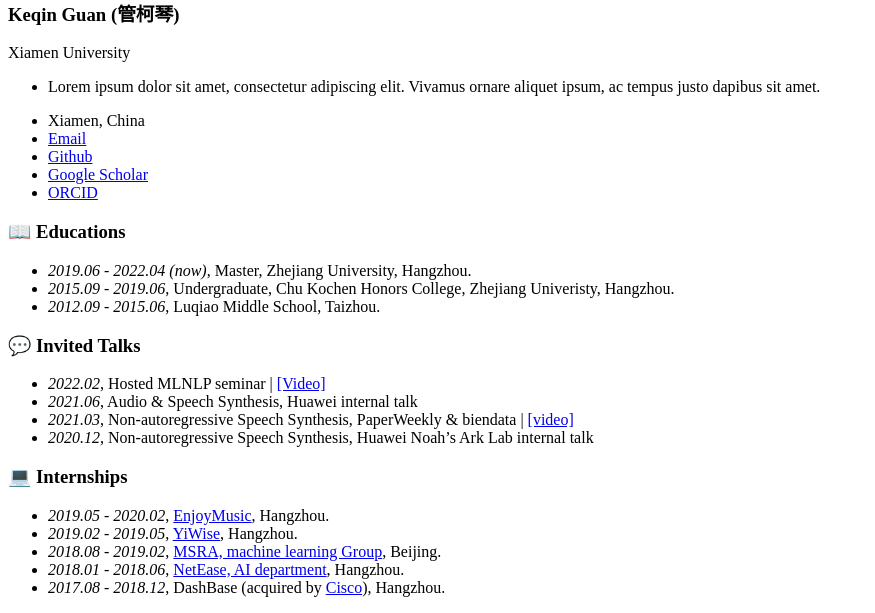
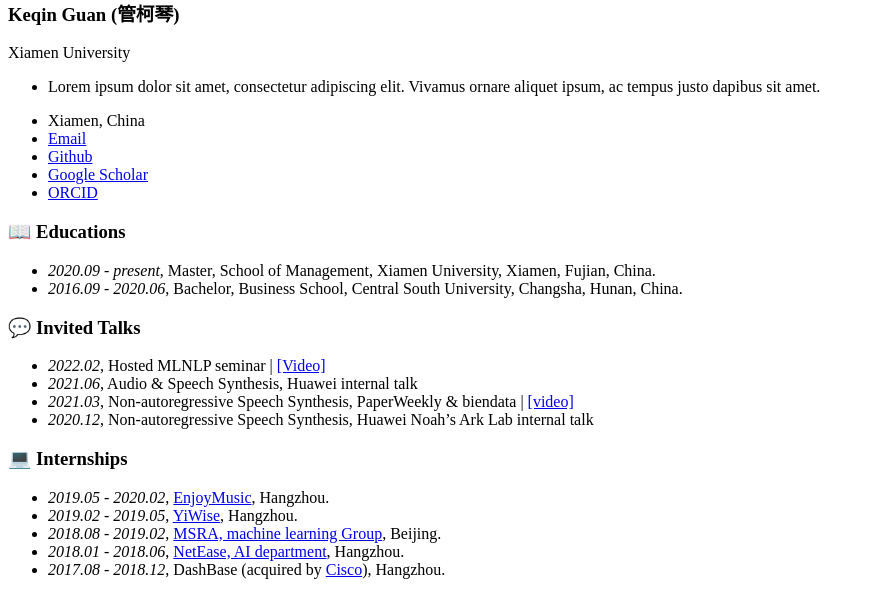
Before and after one commit to RayeRen/acad-homepage.github.io, a Jekyll site: the page built from _pages/includes/others.md, in a window 1280 px wide. Shown: the part 526-1139 px from the top of the page, without its empty margins (0-875 px from the left). Built offline with Jekyll 4.4.1, drawn with Linux system fonts in a browser that asks for light colours; our own code applies the rules of GitHub Pages for plain Markdown files.

Commit message:
Update my information

```diff
--- a/_pages/includes/others.md
+++ b/_pages/includes/others.md
@@ -1,7 +1,6 @@
 # 📖 Educations
-- *2019.06 - 2022.04 (now)*, Master, Zhejiang University, Hangzhou.
-- *2015.09 - 2019.06*, Undergraduate, Chu Kochen Honors College, Zhejiang Univeristy, Hangzhou.
-- *2012.09 - 2015.06*, Luqiao Middle School, Taizhou.
+- *2020.09 - present*, Master, School of Management, Xiamen University, Xiamen, Fujian, China.
+- *2016.09 - 2020.06*, Bachelor, Business School, Central South University, Changsha, Hunan, China.
 
 # 💬 Invited Talks
 - *2022.02*, Hosted MLNLP seminar \| [\[Video\]](https://www.bilibili.com/video/BV1wF411x7qh)
```
Also changed, not shown: _data/navigation.yml (+7 -7 lines), 1 other file.
